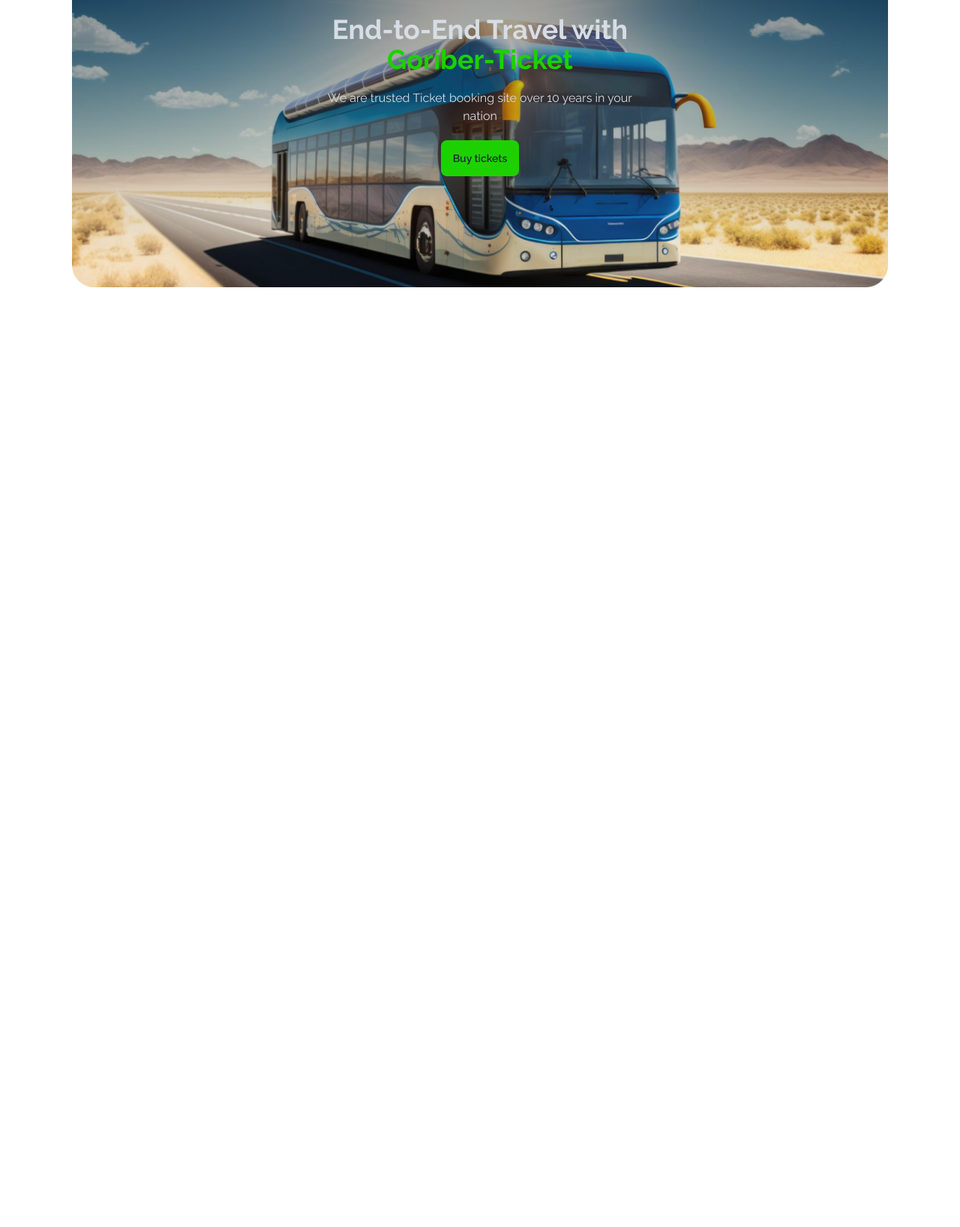
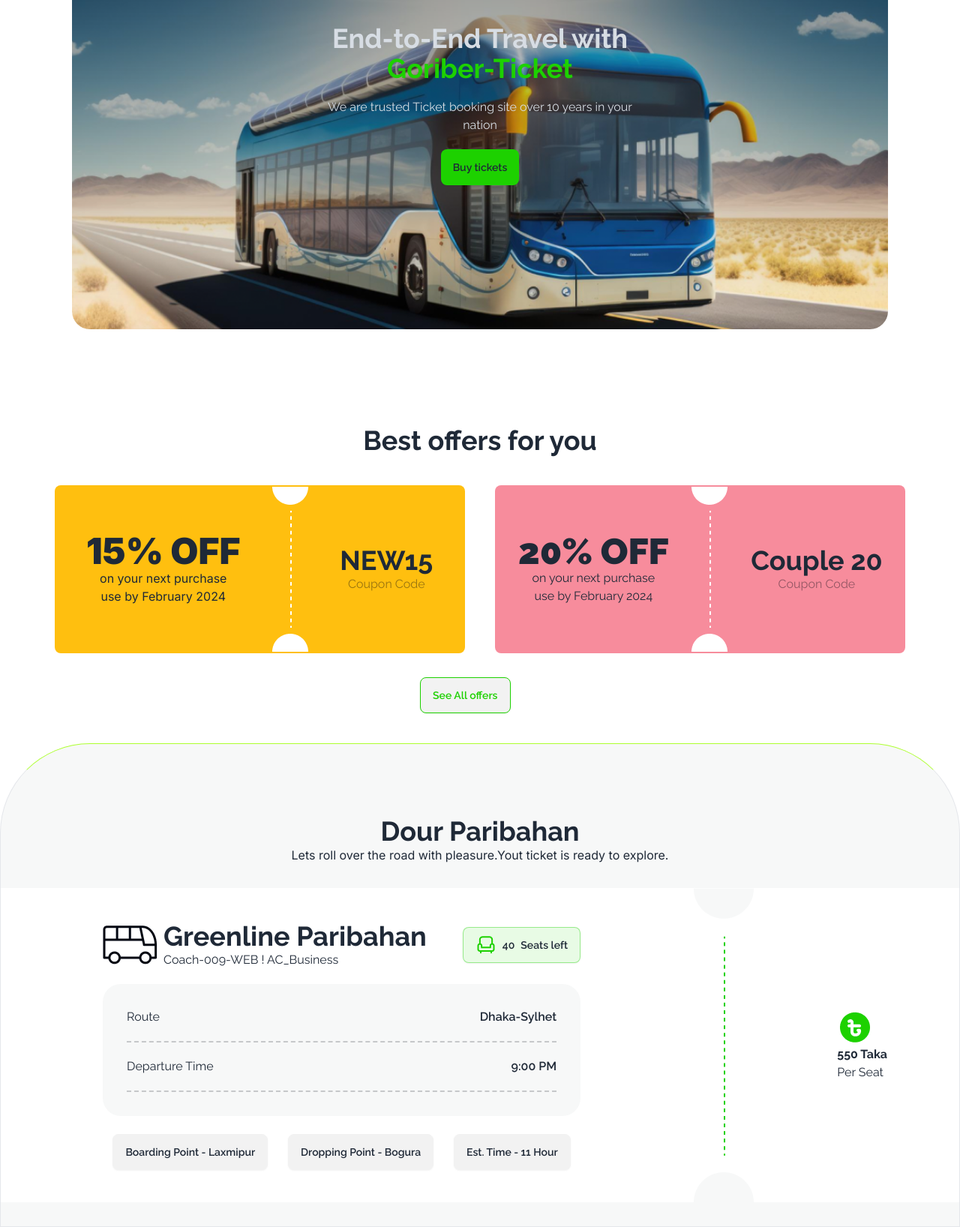
Before and after one commit to nhwnahid007/goriber-ticket, a plain HTML site: page index.html in a window 1280 px wide. Shown: the part 285-1921 px from the top of the page at 75% size. Before the commit the page ends 800 px from the top, so only its background shows below. Drawn offline with nearby package versions, Linux system fonts and the light colour scheme.

Commit message:
Added route section

```diff
--- a/index.html
+++ b/index.html
@@ -18,7 +18,7 @@
   <body class="font-raleway">
     <!-- navbar start -->
     <header class="container mx-auto lg:px-24 px-8 my-8">
-      <div class="navbar bg-base-100">
+      <div class="navbar bg-base-100 pb-5">
         <div class="navbar-start">
           <div class="dropdown">
             <div tabindex="0" role="button" class="btn btn-ghost lg:hidden">
@@ -61,9 +61,9 @@
             <li><a>Search</a></li>
           </ul>
         </div>
-        <div class="navbar-end w-2/6 pr-5 ">
-          <a class="btn bg-[#1DD1001A] border-[#1DD10066] border-2 ">
-            Bus
+        <div class="navbar-end w-2/6 pr-5">
+          <a class="btn bg-[#1DD1001A] border-[#1DD10066] border-2">
+            <h1 class="color-green">Bus</h1>
             <img src="images/bus-icon.png" alt="" />
           </a>
         </div>
@@ -72,7 +72,7 @@
       <!-- Banner start -->
 
       <div
-        class="hero h-[600px] rounded-3xl bg-[url('images/banner.png')] bg-contain bg-no-repeat"
+        class="hero h-[600px] rounded-3xl bg-[url('images/banner.png')] bg-cover bg-no-repeat"
       >
         <div class="hero-content text-center text-neutral-content">
           <div class="max-w-md">
@@ -91,6 +91,103 @@
       <!-- Banner End -->
     </header>
 
+    <main>
+      <div class="container mx-auto lg:pt-24 px-8 my-8">
+        <h1 class="text-4xl mb-10 font-bold text-center">
+          Best offers for you
+        </h1>
+        <div class="flex justify-evenly ">
+          <div
+            class="flex justify-evenly items-center h-56 w-[45%] rounded-lg bg-[#FFBF0F]"
+          >
+            <div class="font-inter text-center">
+              <h1 class="font-black text-5xl">15% OFF</h1>
+              <p>on your next purchase</p>
+              <p>use by February 2024</p>
+            </div>
+            <div><img src="images/cupon-devider.png" alt="" /></div>
+            <div class="font-raleway text-center">
+              <h1 class="font-bold text-4xl">NEW15</h1>
+              <p class="text-[#03071266]">Coupon Code</p>
+            </div>
+          </div>
+          <div
+            class="flex justify-evenly items-center h-56 w-[45%] rounded-lg bg-[#F78C9C]"
+          >
+            <div class="font-raleway text-center">
+              <h1 class="font-black text-5xl">20% OFF</h1>
+              <p>on your next purchase</p>
+              <p>use by February 2024</p>
+            </div>
+            <div><img src="images/cupon-devider.png" alt="" /></div>
+            <div class="font-raleway text-center">
+              <h1 class="font-bold text-4xl">Couple 20</h1>
+              <p class="text-[#03071266]">Coupon Code</p>
+            </div>
+          </div>
+        </div>
+        <!-- best offer end -->
+      </div>
+      <div class="mb-10 w-40 mx-auto">
+        <button class="btn color-green border-[#1DD100]">See All offers</button>
+      </div>
+
+      <div class=" bg-[#F7F8F8] border ">
+        <div class="text-center pt-24">
+          <h1 class="font-raleway text-4xl font-bold">Dour Paribahan</h1>
+          <p class="font-inter ">Lets roll over the road with pleasure.Yout ticket is ready to explore.</p>
+        </div>
+
+        <div class="flex  bg-white items-center justify-between container mx-auto lg:px-24 px-8 my-8">
+            <div class=" p-10 rounded-2xl">
+               <div class="flex gap-12 justify-between items-center">
+                 <div class="flex gap-2 items-center">
+                    <img src="images/bus-logo.png" alt="">
+                    <div>
+                        <h1 class="text-4xl font-bold">Greenline Paribahan</h1>
+                        <p>Coach-009-WEB ! AC_Business</p>
+                    </div>
+                </div>
+                <div>
+                    <button class="btn flex bg-[#1DD1001A] border-[#1DD10066] items-center">
+                        <img src="images/seat-green.png" alt="">
+                        <span>40</span> Seats left
+                    </button>
+                </div>
+            </div>
+            <div class="rounded-3xl mt-5 p-8 bg-[#F7F8F8]">
+                <div class="flex  justify-between">
+                    <p>Route</p>
+                    <h1 class="font-semibold">Dhaka-Sylhet</h1>
+                </div>
+                <hr class="my-5 dashed-line">
+                <div class="flex  justify-between">
+                    <p>Departure Time</p>
+                    <h1 class="font-semibold">9:00 PM</h1>
+                </div>
+                <hr class="mt-5 dashed-line">
+            </div>
+
+            <div class="flex mt-6 justify-around">
+                <p class="btn ">Boarding Point - Laxmipur</p>
+                <p class="btn ">Dropping Point - Bogura</p>
+                <p class="btn ">Est. Time - 11 Hour</p>
+            </div>
+
+
+
+            </div>
+            <div>
+                <img src="images/info-devider.png" alt="">
+            </div>
+            <div>
+                <img src="images/fare.png" alt="">
+                <h1 class="font-bold">550 Taka</h1>
+                <p>Per Seat</p>
+            </div>
+        </div>
+      </div>
+    </main>
 
     <script src="scripts/script.js"></script>
   </body>
--- a/styles/style.css
+++ b/styles/style.css
@@ -1,18 +1,38 @@
+@import url("https://fonts.googleapis.com/css2?family=Inter:wght@100..900&family=Raleway:wght@100..900&display=swap");
 
-@import url('https://fonts.googleapis.com/css2?family=Inter:wght@100..900&family=Raleway:wght@100..900&display=swap');
-
-.font-inter{
-      font-family: "Inter", sans-serif;
+.font-inter {
+  font-family: "Inter", sans-serif;
 }
 
-.font-raleway{
-      font-family: "Raleway", sans-serif;
+.font-raleway {
+  font-family: "Raleway", sans-serif;
 }
 
-.color-green{
-    color: #1DD100;
+.color-green {
+  color: #1dd100;
 }
 
-.bg-green{
-    background-color: #1DD100;
+.bg-green {
+  background-color: #1dd100;
 }
+
+/* .border {
+    border-top: 2px solid #1dd100;
+    border-top-left-radius: 25px;
+  background: #f7f8f8;
+} */
+
+.border {
+
+  border-top: 5px solid greenyellow;
+  /* border-radius: 25px 25px 0 0; */
+  /* border-top-left-radius: 3px;
+border-top-right-radius: 3px; */
+border-radius: 120px 120px 0px 0px;
+
+}
+
+.dashed-line{
+      border-top: 2px dashed #03071233;
+
+}
```
